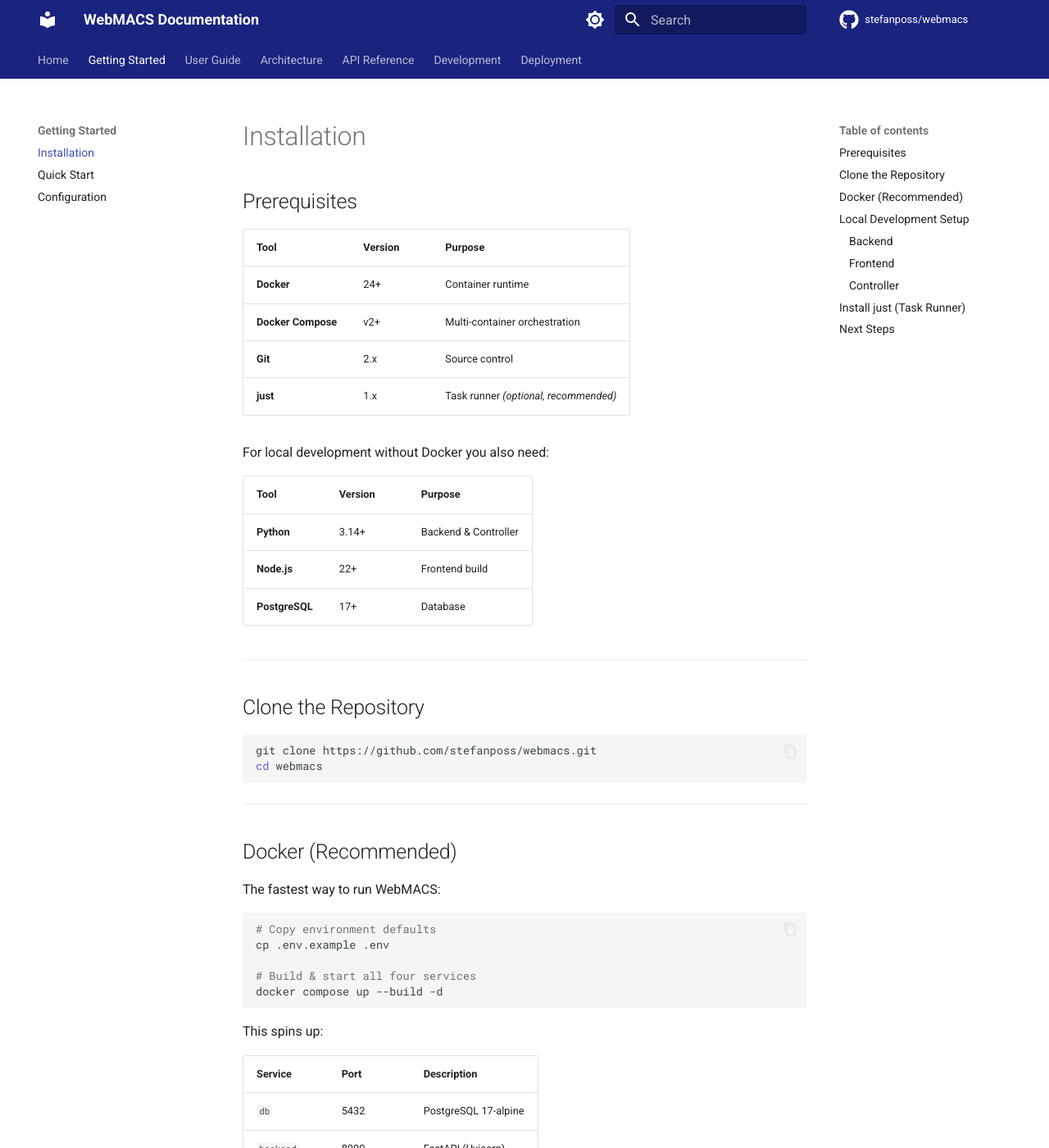
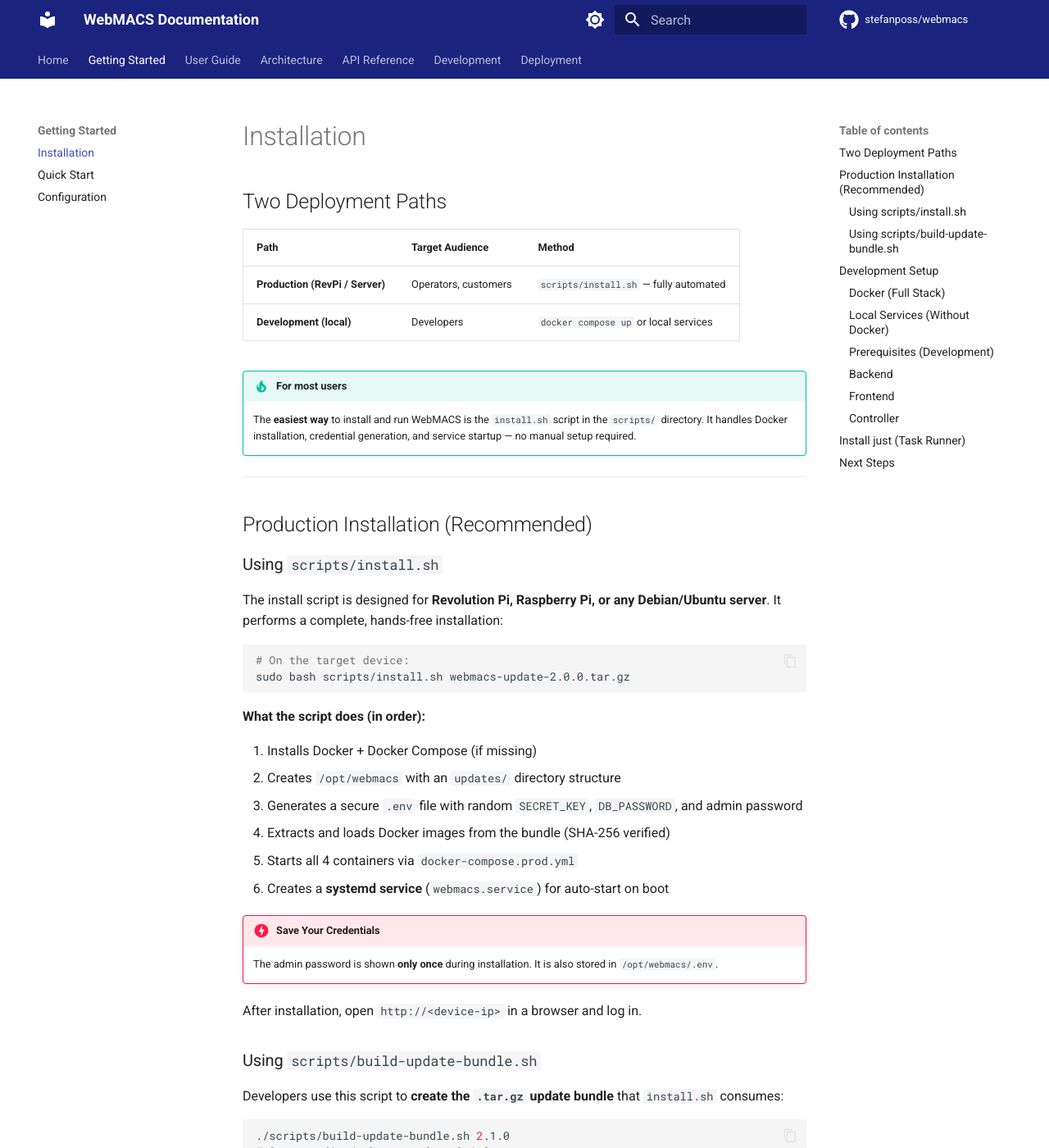
Before and after one commit to stefanposs/webmacs, an MkDocs documentation site: the page built from assets/mkdocs/getting-started/installation.md, in a window 1280 px wide and 1400 px high. Shown: the whole window at 82% size. Built offline with MkDocs 1.6.1 and Material for MkDocs 9.7.7, drawn with Linux system fonts in a browser that asks for light colours; comment, search, counter and statistics services are not loaded; some of the changed text lies outside the part shown.

Commit message:
docs: clarify scripts usage, Docker for dev only, Balena context

````diff
--- a/assets/mkdocs/getting-started/installation.md
+++ b/assets/mkdocs/getting-started/installation.md
@@ -1,42 +1,83 @@
 # Installation
 
-## Prerequisites
+## Two Deployment Paths
 
-| Tool | Version | Purpose |
+| Path | Target Audience | Method |
 |---|---|---|
-| **Docker** | 24+ | Container runtime |
-| **Docker Compose** | v2+ | Multi-container orchestration |
-| **Git** | 2.x | Source control |
-| **just** | 1.x | Task runner *(optional, recommended)* |
+| **Production (RevPi / Server)** | Operators, customers | `scripts/install.sh` — fully automated |
+| **Development (local)** | Developers | `docker compose up` or local services |
 
-For local development without Docker you also need:
-
-| Tool | Version | Purpose |
-|---|---|---|
-| **Python** | 3.14+ | Backend & Controller |
-| **Node.js** | 22+ | Frontend build |
-| **PostgreSQL** | 17+ | Database |
+!!! tip "For most users"
+    The **easiest way** to install and run WebMACS is the `install.sh` script in the `scripts/` directory.
+    It handles Docker installation, credential generation, and service startup — no manual setup required.
 
 ---
 
-## Clone the Repository
+## Production Installation (Recommended)
+
+### Using `scripts/install.sh`
+
+The install script is designed for **Revolution Pi, Raspberry Pi, or any Debian/Ubuntu server**.
+It performs a complete, hands-free installation:
 
 ```bash
-git clone https://github.com/stefanposs/webmacs.git
-cd webmacs
+# On the target device:
+sudo bash scripts/install.sh webmacs-update-2.0.0.tar.gz
 ```
+
+**What the script does (in order):**
+
+1. Installs Docker + Docker Compose (if missing)
+2. Creates `/opt/webmacs` with an `updates/` directory structure
+3. Generates a secure `.env` file with random `SECRET_KEY`, `DB_PASSWORD`, and admin password
+4. Extracts and loads Docker images from the bundle (SHA-256 verified)
+5. Starts all 4 containers via `docker-compose.prod.yml`
+6. Creates a **systemd service** (`webmacs.service`) for auto-start on boot
+
+!!! danger "Save Your Credentials"
+    The admin password is shown **only once** during installation.
+    It is also stored in `/opt/webmacs/.env`.
+
+After installation, open `http://<device-ip>` in a browser and log in.
+
+### Using `scripts/build-update-bundle.sh`
+
+Developers use this script to **create the `.tar.gz` update bundle** that `install.sh` consumes:
+
+```bash
+./scripts/build-update-bundle.sh 2.1.0
+# Output: dist/webmacs-update-2.1.0.tar.gz
+```
+
+**What the script does:**
+
+1. Builds all Docker images via `docker compose build --no-cache`
+2. Tags images with the version number
+3. Exports images to a single `images.tar`
+4. Computes SHA-256 checksum
+5. Creates `manifest.json` with version, checksum, and image list
+6. Packages everything into a `.tar.gz` bundle
+
+The resulting bundle is fully self-contained — it can be deployed to an airgapped device via USB stick.
+
+!!! info "CI/CD Alternative"
+    Instead of building locally, push a git tag (`v2.1.0`) and GitHub Actions builds a multi-arch bundle automatically.
+    See [OTA Updates](../guide/ota.md) for details.
 
 ---
 
-## Docker (Recommended)
+## Development Setup
 
-The fastest way to run WebMACS:
+!!! note "Docker Compose for Development Only"
+    The `docker-compose.yml` in the project root is intended for **local development**.
+    For production deployments, always use `scripts/install.sh` with the production compose file.
+
+### Docker (Full Stack)
+
+The fastest way to spin up the entire stack locally:
 
 ```bash
-# Copy environment defaults
 cp .env.example .env
-
-# Build & start all four services
 docker compose up --build -d
 ```
 
@@ -55,9 +96,18 @@
 docker compose ps
 ```
 
----
+### Local Services (Without Docker)
 
-## Local Development Setup
+For faster iteration without rebuilding containers:
+
+### Prerequisites (Development)
+
+| Tool | Version | Purpose |
+|---|---|---|
+| **Python** | 3.13+ | Backend & Controller |
+| **Node.js** | 22+ | Frontend build |
+| **PostgreSQL** | 17+ | Database |
+| **just** | 1.x | Task runner *(optional, recommended)* |
 
 ### Backend
 
````
Also changed, not shown: assets/mkdocs/deployment/docker.md (+29 -0 lines), assets/mkdocs/deployment/installation-guide.md (+5 -3 lines), assets/mkdocs/guide/ota.md (+29 -8 lines).
